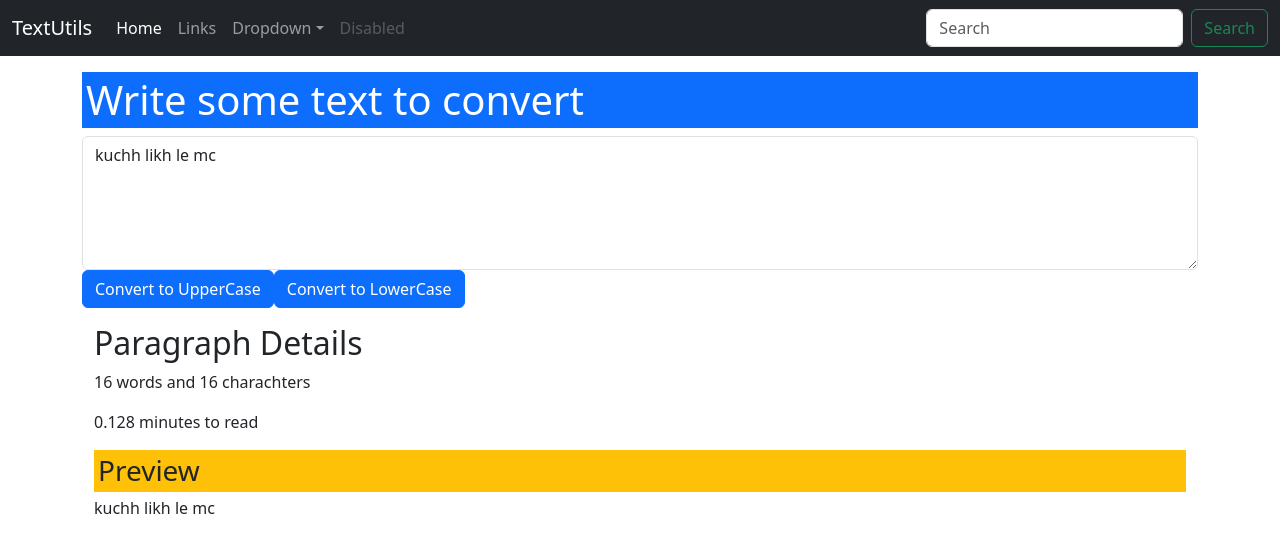
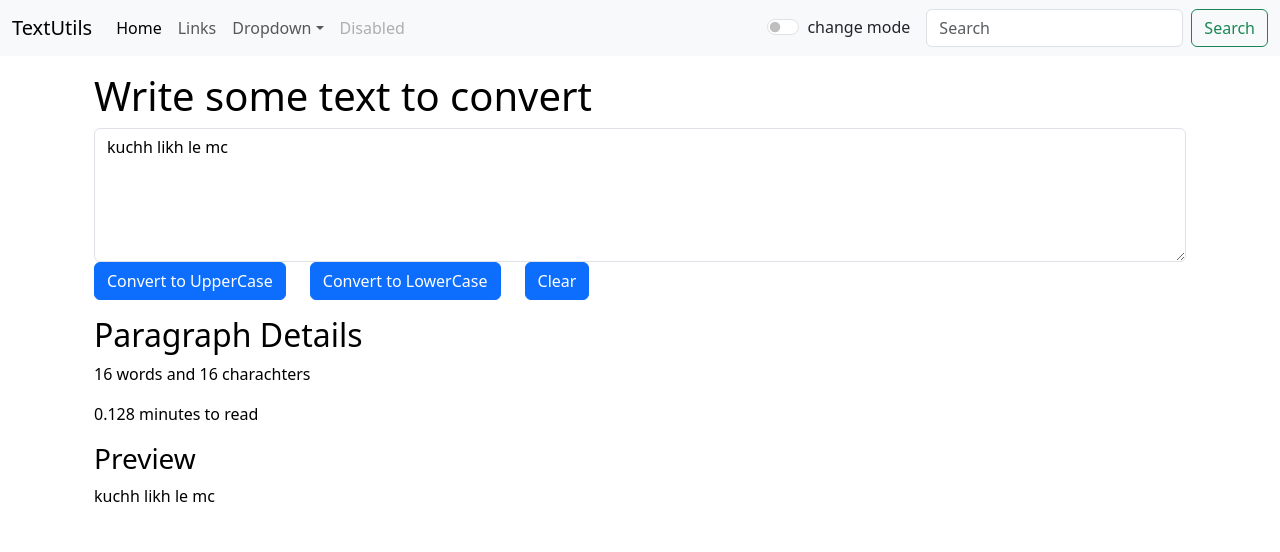
Before and after one commit to amreshgit77/ReactJs_project, a React (Create React App) app: page / in a window 1280 px wide. Shown: the top 552 px of the page. Built offline with nearby package versions, Linux system fonts and the light colour scheme.

Commit message:
add dark mode

```diff
--- a/src/App.js
+++ b/src/App.js
@@ -1,13 +1,29 @@
 import "./App.css";
 import Navbar from "./components/Navbar";
 import TextForm from "./components/TextForm";
+import React, { useState } from "react";
 function App() {
+  const [mode, setmode] = useState('light');
+
+  let changeMode = () => {
+    if (mode === 'light') {
+      setmode('dark');
+      document.body.style.backgroundColor='#0a1e3c';
+
+    } else {
+      setmode('light');
+      document.body.style.backgroundColor='white';
+
+    }
+  };
   return (
     <>
-      <Navbar title="TextUtils" link="Links" />
-      <div className="container my-3" >
-        <TextForm heading="Write some text to convert"/>
+      <Navbar title="TextUtils" link="Links" mode={mode} changeMode={changeMode}/>
+
+      <div className="container my-3"   >
+        <TextForm heading="Write some text to convert" mode={mode}/>
       </div>
+
     </>
   );
 }
--- a/src/components/Navbar.js
+++ b/src/components/Navbar.js
@@ -3,7 +3,7 @@ import PropTypes from 'prop-types';
 export default function Navbar(props) {
   return (
 
-    <nav className="navbar navbar-expand-lg navbar-dark bg-dark">
+    <nav className={`navbar navbar-expand-lg navbar-${props.mode} bg-${props.mode}`}>
     <div className="container-fluid">
       <a className="navbar-brand" href="/">{props.title}</a>
       <button className="navbar-toggler" type="button" data-bs-toggle="collapse" data-bs-target="#navbarSupportedContent" aria-controls="navbarSupportedContent" aria-expanded="false" aria-label="Toggle navigation">
@@ -32,10 +32,15 @@ export default function Navbar(props) {
             <a className="nav-link disabled" href="/" tabindex="-1" aria-disabled="true">Disabled</a>
           </li>
         </ul>
+        <div className={`form-check form-switch mx-3 text-${props.mode === 'light'? 'dark': 'white'}`}>
+  <input className="form-check-input" type="checkbox" role="switch" id="flexSwitchCheckDefault" onClick={props.changeMode}/>
+  <label className="form-check-label" htmlFor="flexSwitchCheckDefault" >change mode</label>
+     </div>
         <form className="d-flex">
           <input className="form-control me-2" type="search" placeholder="Search" aria-label="Search"/>
           <button className="btn btn-outline-success" type="submit">Search</button>
         </form>
+
       </div>
     </div>
   </nav>
--- a/src/components/TextForm.js
+++ b/src/components/TextForm.js
@@ -2,43 +2,64 @@ import React, { useState } from "react";
 
 export default function Text(props) {
   let changeval = () => {
-    //console.log("button clicked");
-    let newText = text.toUpperCase()
+    let newText = text.toUpperCase();
     setText(newText);
   };
   let changelower = () => {
-    //console.log("button clicked");
-    let newText = text.toLowerCase()
+    let newText = text.toLowerCase();
     setText(newText);
   };
   let handleonchange = (event) => {
-    //console.log("luchh toh ho raha hai");
     setText(event.target.value);
   };
+  let changeclear = () => {
+    let newtext = "";
+    setText(newtext);
+  };
   const [text, setText] = useState("kuchh likh le mc");
-  //setText("kya re randi");
+
+
   return (
     <>
-    <div>
-      <h1 class="p-1 mb-2 bg-primary text-white">{props.heading}</h1>
+      <div className={`container text-${props.mode === 'dark'? 'white': 'black'}`}  >
+        <h1>{props.heading}</h1>
         <div className="mb-3">
           <textarea
-          className="form-control"
+
+            className={`form-control text-${props.mode === 'dark'? 'white': 'black'}`}
             id="myBox"
             value={text}
             onChange={handleonchange}
+            style={{backgroundColor:props.mode === 'dark'? '#0a1e3c': 'white'}}
             rows="5"
+
           ></textarea>
-        <button onClick={changeval} type="button" class="btn btn-primary">Convert to UpperCase</button>
-        <button onClick={changelower} type="button mx-4" class="btn btn-primary">Convert to LowerCase</button>
+          <button onClick={changeval} type="button" className="btn btn-primary">
+            Convert to UpperCase
+          </button>
+          <button
+            onClick={changelower}
+            type="button "
+            className="btn btn-primary mx-4"
+          >
+            Convert to LowerCase
+          </button>
+          <button onClick={changeclear} type="button " className="btn btn-primary ">
+            Clear
+          </button>
+
+
         </div>
       </div>
-    <div className="container my-1">
+      <div className={`container my-1 text-${props.mode === 'dark'? 'white': 'black'}`}>
         <h2>Paragraph Details</h2>
-    <p > {text.split("").length} words and {text.length} charachters </p>
-    <p> {0.008*text.split("").length} minutes to read </p>
-    <h3 class="p-1 mb-1 bg-warning text-dark">Preview</h3>
-    <p>{text}</p>
+        <p>
+          {" "}
+          {text.split("").length} words and {text.length} charachters{" "}
+        </p>
+        <p> {0.008 * text.split("").length} minutes to read </p>
+        <h3 >Preview</h3>
+        <p>{text.length>0? text: "Enter some texts to see preview"}</p>
       </div>
     </>
   );
```
Lines whose indentation alone changed are shown as unchanged.
